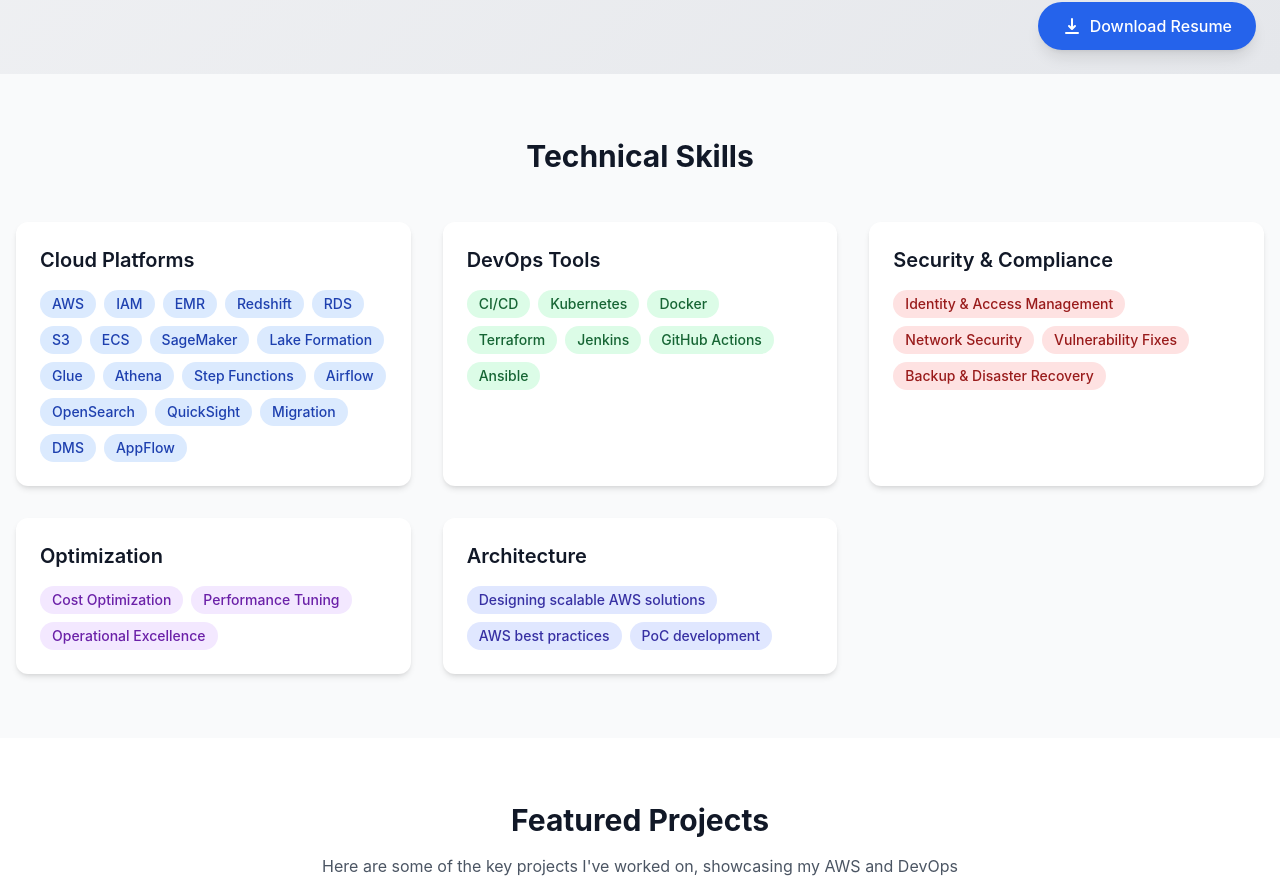
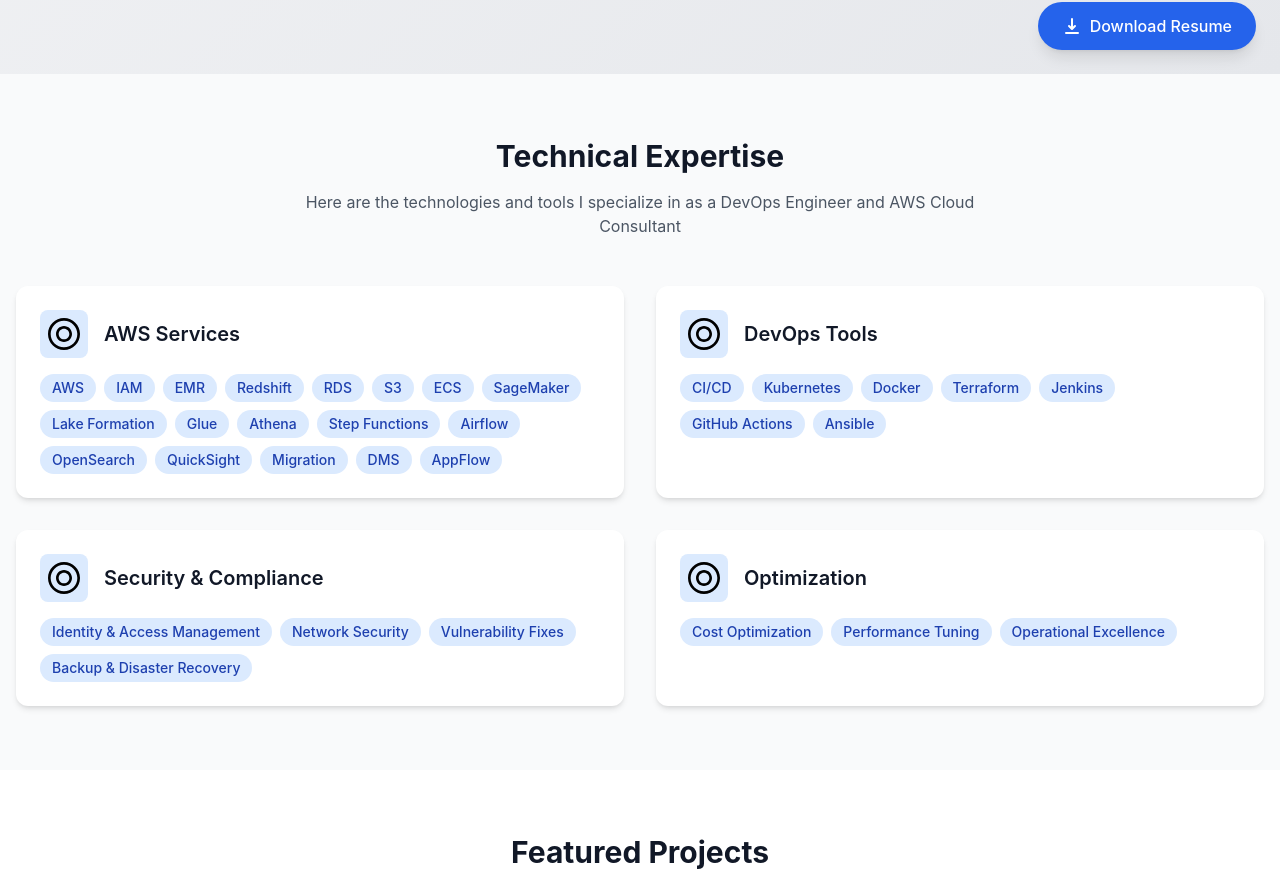
Before and after one commit to JitheeshJames/my_portfolio, a React (Vite) app: page / in a window 1280 px wide. Shown: the part 726-1607 px from the top of the page. Built offline with nearby package versions, Linux system fonts and the light colour scheme.

Commit message:
Update Skills.jsx

```diff
--- a/src/components/Skills.jsx
+++ b/src/components/Skills.jsx
@@ -1,36 +1,77 @@
+// Enhanced Skills.jsx
 import { motion } from 'framer-motion'
 
 const Skills = ({ data }) => {
   const skillCategories = [
-    { title: "Cloud Platforms", skills: data.cloudPlatforms, color: "blue" },
-    { title: "DevOps Tools", skills: data.devopsTools, color: "green" },
-    { title: "Security & Compliance", skills: data.security, color: "red" },
-    { title: "Optimization", skills: data.optimization, color: "purple" },
-    { title: "Architecture", skills: data.architecture, color: "indigo" }
+    {
+      title: "AWS Services",
+      skills: data.cloudPlatforms,
+      icon: "aws",
+      color: "orange"
+    },
+    {
+      title: "DevOps Tools",
+      skills: data.devopsTools,
+      icon: "devops",
+      color: "blue"
+    },
+    {
+      title: "Security & Compliance",
+      skills: data.security,
+      icon: "security",
+      color: "green"
+    },
+    {
+      title: "Optimization",
+      skills: data.optimization,
+      icon: "optimization",
+      color: "purple"
+    }
   ]
 
-  const colorMap = {
-    blue: "bg-blue-100 text-blue-800",
-    green: "bg-green-100 text-green-800",
-    red: "bg-red-100 text-red-800",
-    purple: "bg-purple-100 text-purple-800",
-    indigo: "bg-indigo-100 text-indigo-800"
+  const getIcon = (iconName) => {
+    switch(iconName) {
+      case "aws":
+        return (
+          <svg xmlns="http://www.w3.org/2000/svg" className="h-8 w-8" viewBox="0 0 24 24" fill="currentColor">
+            <path d="M12 0C5.373 0 0 5.373 0 12s5.373 12 12 12 12-5.373 12-12S18.627 0 12 0zm0 22c-5.514 0-10-4.486-10-10S6.486 2 12 2s10 4.486 10 10-4.486 10-10 10z"/>
+            <path d="M12 6c-3.309 0-6 2.691-6 6s2.691 6 6 6 6-2.691 6-6-2.691-6-6-6zm0 10c-2.206 0-4-1.794-4-4s1.794-4 4-4 4 1.794 4 4-1.794 4-4 4z"/>
+          </svg>
+        )
+      case "devops":
+        return (
+          <svg xmlns="http://www.w3.org/2000/svg" className="h-8 w-8" viewBox="0 0 24 24" fill="currentColor">
+            <path d="M12 0C5.373 0 0 5.373 0 12s5.373 12 12 12 12-5.373 12-12S18.627 0 12 0zm0 22c-5.514 0-10-4.486-10-10S6.486 2 12 2s10 4.486 10 10-4.486 10-10 10z"/>
+            <path d="M12 6c-3.309 0-6 2.691-6 6s2.691 6 6 6 6-2.691 6-6-2.691-6-6-6zm0 10c-2.206 0-4-1.794-4-4s1.794-4 4-4 4 1.794 4 4-1.794 4-4 4z"/>
+          </svg>
+        )
+      default:
+        return (
+          <svg xmlns="http://www.w3.org/2000/svg" className="h-8 w-8" viewBox="0 0 24 24" fill="currentColor">
+            <path d="M12 0C5.373 0 0 5.373 0 12s5.373 12 12 12 12-5.373 12-12S18.627 0 12 0zm0 22c-5.514 0-10-4.486-10-10S6.486 2 12 2s10 4.486 10 10-4.486 10-10 10z"/>
+            <path d="M12 6c-3.309 0-6 2.691-6 6s2.691 6 6 6 6-2.691 6-6-2.691-6-6-6zm0 10c-2.206 0-4-1.794-4-4s1.794-4 4-4 4 1.794 4 4-1.794 4-4 4z"/>
+          </svg>
+        )
+    }
   }
 
   return (
     <section id="skills" className="py-16 bg-gray-50">
       <div className="container mx-auto px-4">
         <motion.h2
-          className="text-3xl font-bold text-center text-gray-900 mb-12"
+          className="text-3xl font-bold text-center text-gray-900 mb-4"
           initial={{ opacity: 0, y: 20 }}
           whileInView={{ opacity: 1, y: 0 }}
           viewport={{ once: true }}
           transition={{ duration: 0.5 }}
         >
-          Technical Skills
+          Technical Expertise
         </motion.h2>
+        <p className="text-center text-gray-600 max-w-2xl mx-auto mb-12">
+          Here are the technologies and tools I specialize in as a DevOps Engineer and AWS Cloud Consultant
+        </p>
 
-        <div className="grid grid-cols-1 md:grid-cols-2 lg:grid-cols-3 gap-8">
+        <div className="grid grid-cols-1 md:grid-cols-2 gap-8">
           {skillCategories.map((category, index) => (
             <motion.div
               key={index}
@@ -40,12 +81,17 @@
               viewport={{ once: true }}
               transition={{ duration: 0.5, delay: index * 0.1 }}
             >
-              <h3 className="text-xl font-semibold text-gray-900 mb-4">{category.title}</h3>
+              <div className="flex items-center mb-4">
+                <div className="w-12 h-12 bg-blue-100 rounded-lg flex items-center justify-center mr-4">
+                  {getIcon(category.icon)}
+                </div>
+                <h3 className="text-xl font-semibold text-gray-900">{category.title}</h3>
+              </div>
               <div className="flex flex-wrap gap-2">
                 {category.skills.map((skill, skillIndex) => (
                   <span
                     key={skillIndex}
-                    className={`px-3 py-1 rounded-full text-sm font-medium ${colorMap[category.color]}`}
+                    className="px-3 py-1 rounded-full text-sm font-medium bg-blue-100 text-blue-800"
                   >
                     {skill}
                   </span>
```
